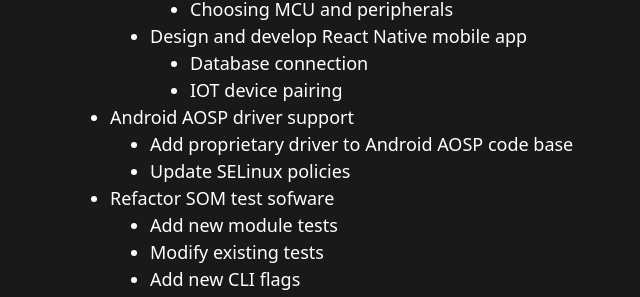
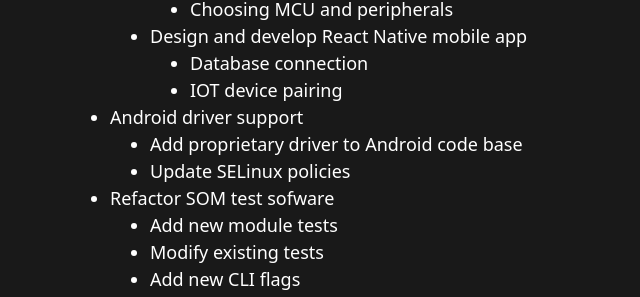
Before and after one commit to ceyhunsen/ceyhunsen.github.io, a Jekyll site: the page built from portfolio/index.md, in a window 1280 px wide and 900 px high. Shown: the part 451-748 px from the top of the window, without its empty margins (195-835 px from the left). Built offline with Jekyll 4.4.1, drawn with Linux system fonts in a browser that asks for light colours.

Commit message:
Remove wrong definition.

```diff
--- a/portfolio/index.md
+++ b/portfolio/index.md
@@ -17,8 +17,8 @@
   * Design and develop React Native mobile app
     * Database connection
     * IOT device pairing
-* Android AOSP driver support
-  * Add proprietary driver to Android AOSP code base
+* Android driver support
+  * Add proprietary driver to Android code base
   * Update SELinux policies
 * Refactor SOM test sofware
   * Add new module tests
```
